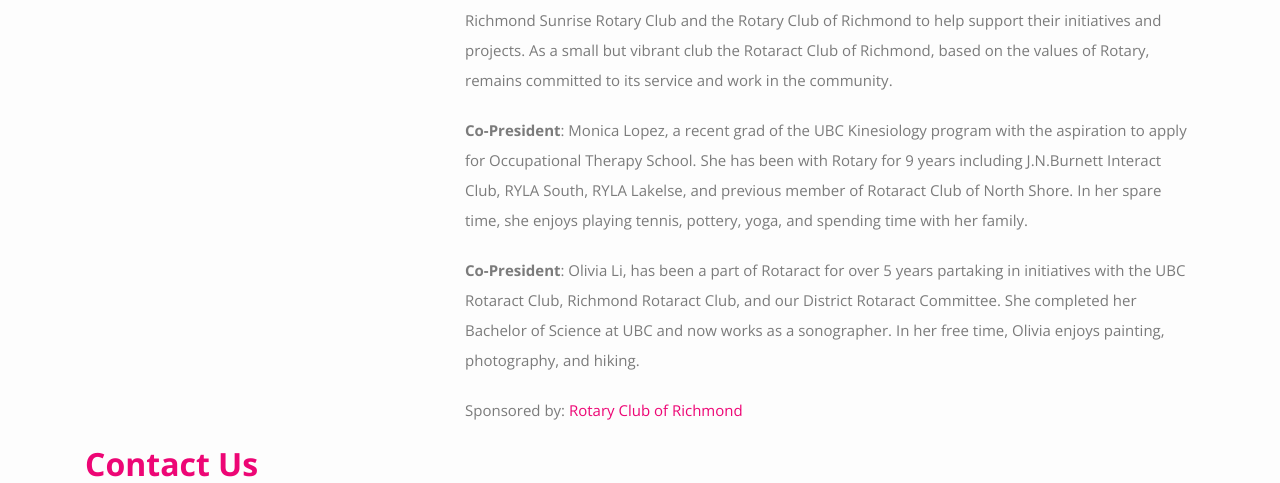
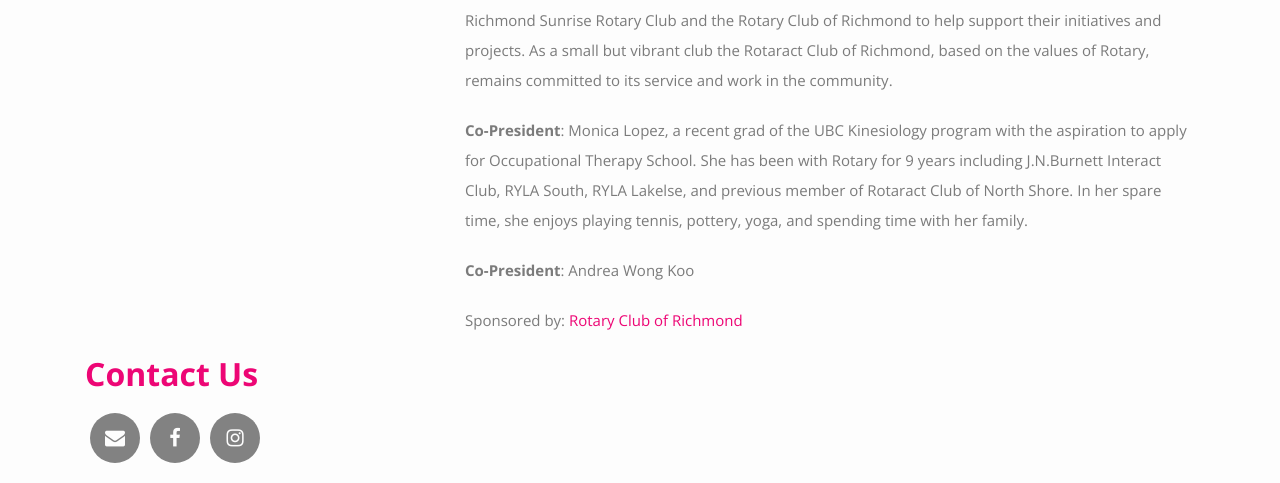
Before and after one commit to rotaract5040/rotaract5040.github.io, a Jekyll site: the page built from _clubs/richmond.md, in a window 1280 px wide and 900 px high, scrolled down 980 px, cut to the strip 0-483 px from the top of the window. Built offline with Jekyll 4.4.1, drawn with Linux system fonts in a browser that asks for light colours; nearby versions of some CDN libraries; Markdown is read by kramdown in place of the engine named in the settings.

Commit message:
Update richmond.md

```diff
--- a/_clubs/richmond.md
+++ b/_clubs/richmond.md
@@ -12,7 +12,7 @@ club_info:
 
         **Co-President**: Monica Lopez, a recent grad of the UBC Kinesiology program with the aspiration to apply for Occupational Therapy School. She has been with Rotary for 9 years including J.N.Burnett Interact Club, RYLA South, RYLA Lakelse, and previous member of Rotaract Club of North Shore. In her spare time, she enjoys playing tennis, pottery, yoga, and spending time with her family.
 
-        **Co-President**: Olivia Li, has been a part of Rotaract for over 5 years partaking in initiatives with the UBC Rotaract Club, Richmond Rotaract Club, and our District Rotaract Committee. She completed her Bachelor of Science at UBC and now works as a sonographer. In her free time, Olivia enjoys painting, photography, and hiking.
+        **Co-President**: Andrea Wong Koo
 
         Sponsored by: [Rotary Club of Richmond](http://richmondrotary.com/)
 
```
